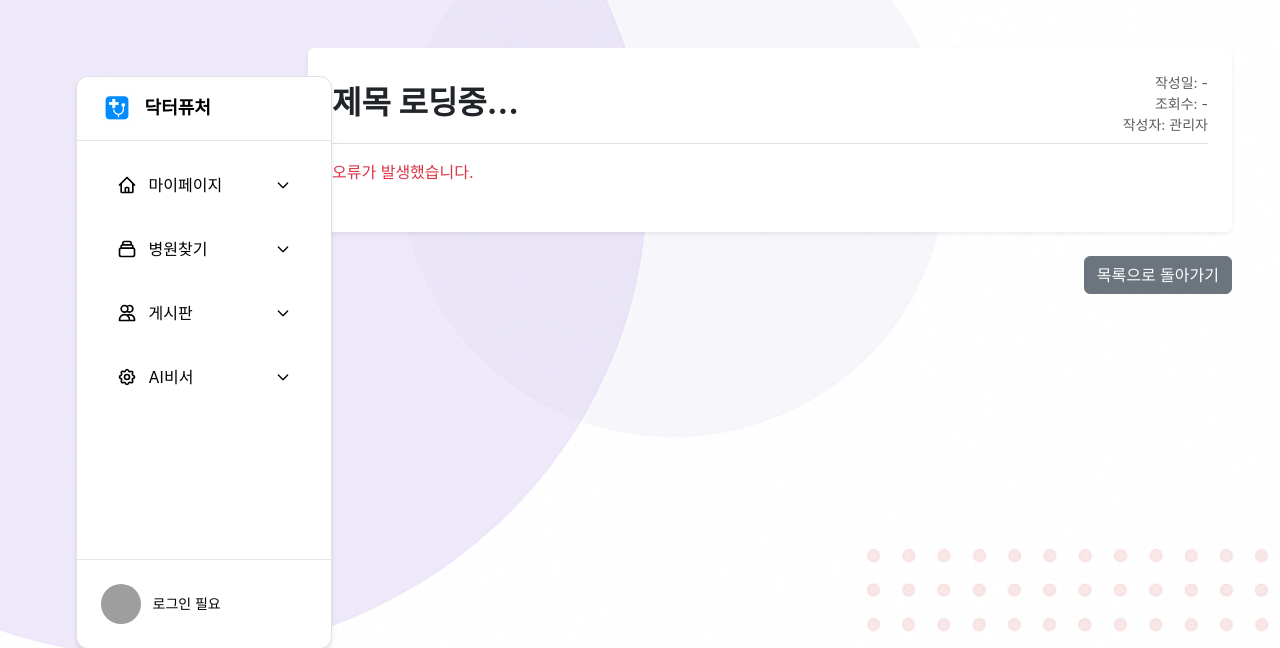
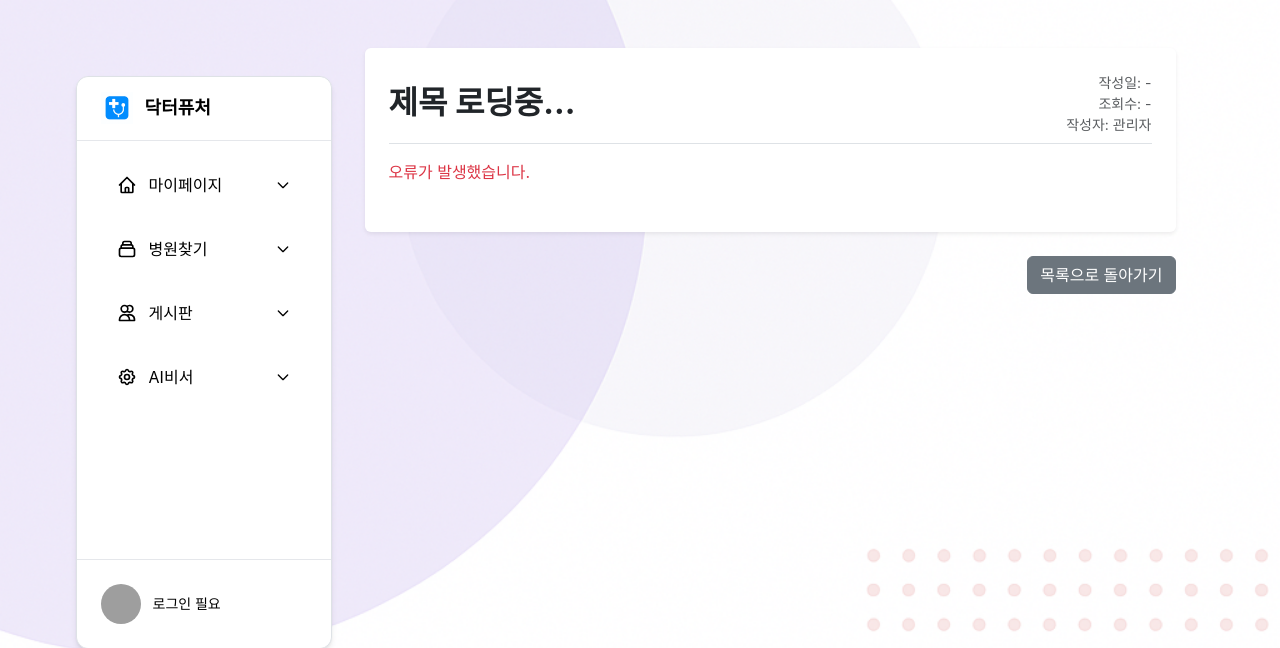
Before and after one commit to Jun2-jun/finally-project, a Flask app: page /notice/post/1 in a window 1280 px wide. Shown: the top 648 px of the page. Run offline with Flask 3, Linux system fonts and the light colour scheme; some libraries are stand-ins or nearby versions; grey boxes are pictures that could not be loaded.

Commit message:
공지사항 ui 수정

```diff
--- a/web/templates/notice/notice_detail.html
+++ b/web/templates/notice/notice_detail.html
@@ -10,7 +10,8 @@
 </head>
 <body data-server-ip="{{ SERVER_IP }}">
   {% include 'sidebar/sidebar.html' %}
-  <div class="container-fluid with-sidebar pt-5 px-5">
+  <!-- 너비를 약 3cm 줄인 콘텐츠 영역 -->
+  <div class="container-fluid with-sidebar pt-5 px-5" style="max-width: calc(100% - 113px);">
     <div class="bg-white p-4 rounded shadow-sm">
 
     <!-- 상단 정보 -->
```
